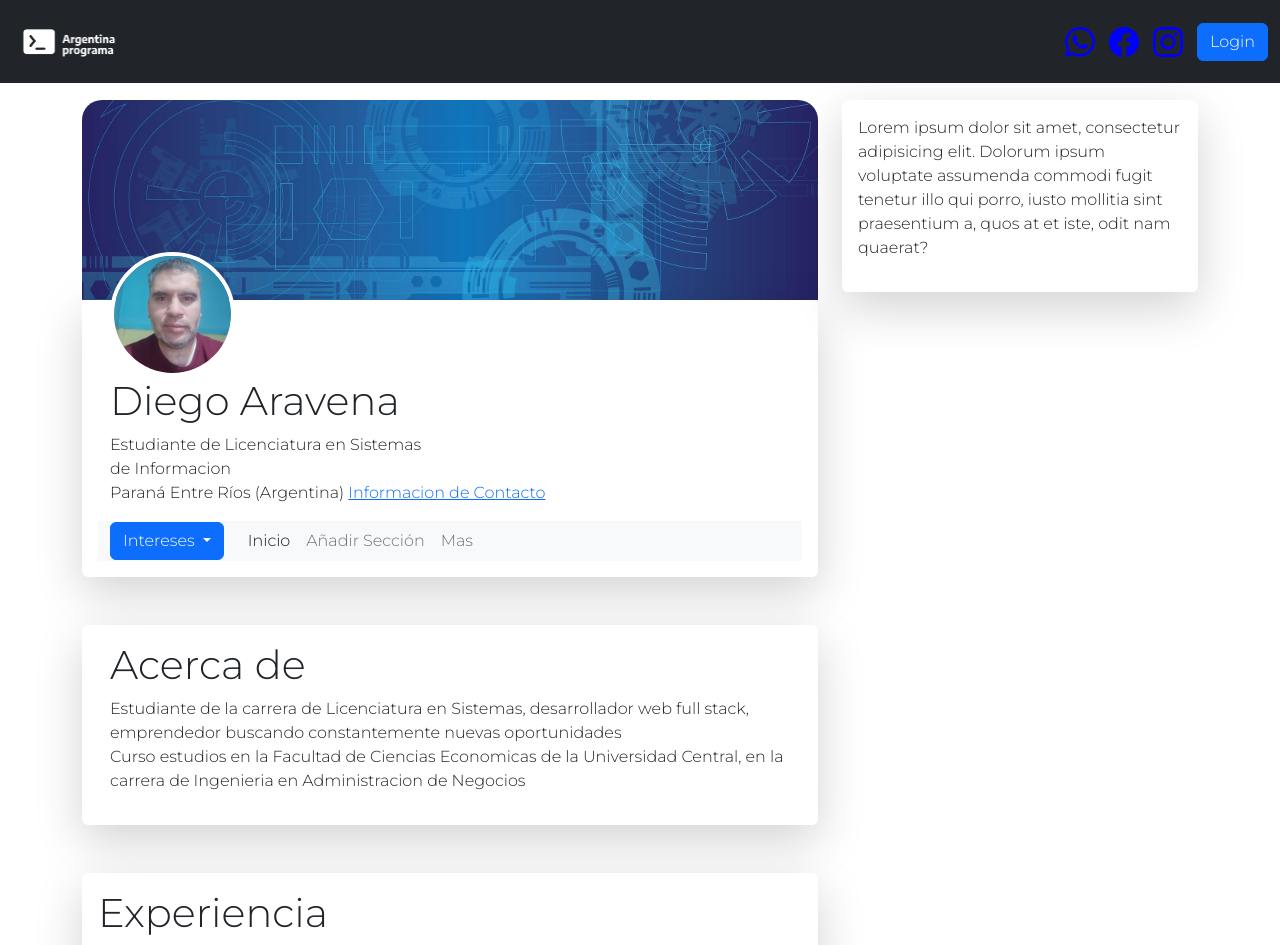
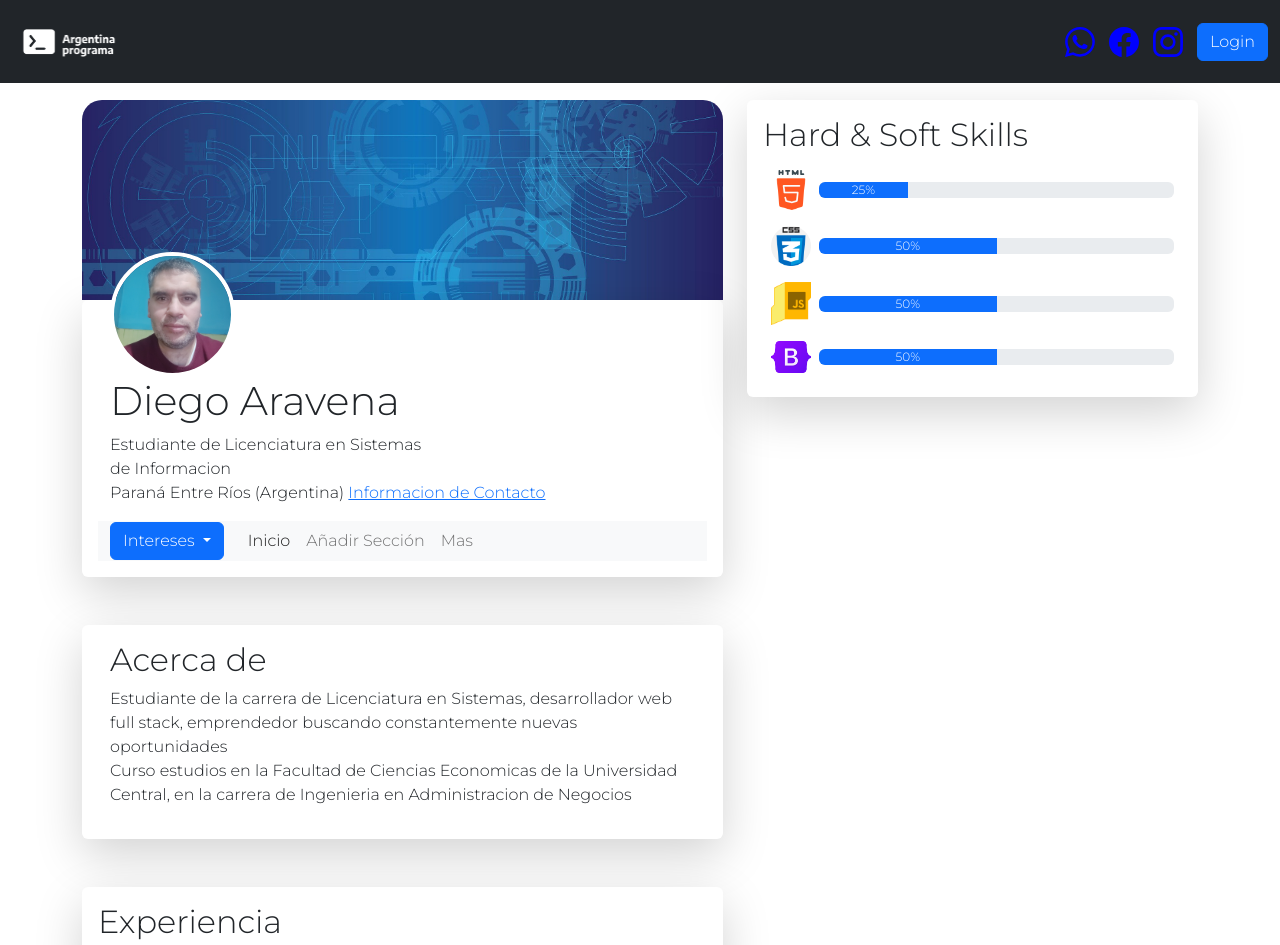
Before and after one commit to daravena1977/portfolio-frontend, a website: page index.html in a window 1280 px wide. Shown: the top 945 px of the page. Drawn offline with nearby package versions, Linux system fonts and the light colour scheme.

Commit message:
se agrega area de habilidades

```diff
--- a/index.html
+++ b/index.html
@@ -20,7 +20,7 @@
 <body>
     <main class="container">
         <div class="row">
-            <div class="col-12 col-lg-8">
+            <div class="col-12 col-lg-7">
                 <div class="row">
                     <!--Header-->
                         <div class="col-12">
@@ -66,7 +66,7 @@
                                 </div>
                                 <div class="container informacion-personal">
                                     <h1 class="nombre">Diego Aravena</h1>
-                                    <p class="titulo fw-light">Estudiante de Licenciatura en Sistemas </br> de Informacion </br>Paraná
+                                    <p class="titulo">Estudiante de Licenciatura en Sistemas </br> de Informacion </br>Paraná
                                         Entre Ríos
                                         (Argentina) <a class="contacto" href="#">Informacion de Contacto</a></p>
 
@@ -114,8 +114,8 @@
                         <div class="col-12 col-lg-12">
                             <section class="acerca-de container shadow-lg p-3 mb-5 bg-body rounded">
                                 <div class="container">
-                                    <h1>Acerca de</h1>
-                                    <p class="fw-light">Estudiante de la carrera de Licenciatura en Sistemas, desarrollador web full stack,
+                                    <h2>Acerca de</h2>
+                                    <p>Estudiante de la carrera de Licenciatura en Sistemas, desarrollador web full stack,
                                         emprendedor buscando
                                         constantemente nuevas oportunidades </br>
                                         Curso estudios en la Facultad de Ciencias Economicas de la Universidad Central, en la
@@ -129,12 +129,12 @@
                         <div class="col-12 col-lg-12">
                             <section class="experiencia container shadow-lg p-3 mb-5 bg-body rounded">
                                 <div class="titulo-seccion">
-                                    <h1>Experiencia</h1>
+                                    <h2>Experiencia</h2>
                                 </div>
                                 <div class="container-fluid">
                                     <div class="row">
                                         <!--Columna izquierda-->
-                                        <div class="logo-experiencia col-12 col-lg-4 border align-items-start">
+                                        <div class="logo-experiencia col-12 col-lg-4 align-items-start">
                                             <a class="logo-img img-thumbnail mt-3" href="https://www.cde.cl/">
                                                 <img class="logo-img" src="imagenes/descarga.png" alt="">
                                             </a>
@@ -185,7 +185,7 @@
                         <div class="col-12 col-lg-12">
                             <section class="educacion container shadow-lg p-3 mb-5 bg-body rounded">
                                 <div class="titulo-seccion">
-                                    <h1>Educacion</h1>
+                                    <h2>Educacion</h2>
                                 </div>
                                 <div class="container-fluid">
                                     <div class="row">
@@ -229,9 +229,43 @@
 
                 </div>
             </div>
-            <div class="col-12 col-lg-4">
+            <div class="col-12 col-lg-5">
                 <section class="container shadow-lg p-3 mb-5 bg-body rounded">
-                    <p>Lorem ipsum dolor sit amet, consectetur adipisicing elit. Dolorum ipsum voluptate assumenda commodi fugit tenetur illo qui porro, iusto mollitia sint praesentium a, quos at et iste, odit nam quaerat?</p>
+                    <h2>Hard & Soft Skills</h2>
+                    <div class="d-flex align-items-center justify-content-between p-2">
+                        <div>
+                            <img src="imagenes/html5.png" alt="" width="40px" height="auto">
+                        </div>
+                        <div class="progress flex-fill ms-2">
+                            <div class="progress-bar" role="progressbar" aria-label="Example with label" style="width: 25%;" aria-valuenow="50" aria-valuemin="0" aria-valuemax="100">25%</div>
+                        </div>
+                    </div>
+                    <div class="d-flex align-items-center justify-content-between p-2">
+                        <div>
+                            <img src="imagenes/css.png" alt="" width="40px" height="auto">
+                        </div>
+                        <div class="progress flex-fill ms-2">
+                            <div class="progress-bar" role="progressbar" aria-label="Example with label" style="width: 50%;" aria-valuenow="50" aria-valuemin="0" aria-valuemax="100">50%</div>
+                        </div>
+                    </div>
+                    <div class="d-flex align-items-center justify-content-between p-2">
+                        <div>
+                            <img src="imagenes/javascript-custom-folder-icon-for-windows-anycar-link-1377289.png" alt="" width="40px" height="auto">
+                        </div>
+                        <div class="progress flex-fill ms-2">
+                            <div class="progress-bar" role="progressbar" aria-label="Example with label" style="width: 50%;" aria-valuenow="50" aria-valuemin="0" aria-valuemax="100">50%</div>
+                        </div>
+                    </div>
+                    <div class="d-flex align-items-center justify-content-between p-2">
+                        <div>
+                            <img src="imagenes/Bootstrap_logo.svg.png" alt="" width="40px" height="auto">
+                        </div>
+                        <div class="progress flex-fill ms-2">
+                            <div class="progress-bar" role="progressbar" aria-label="Example with label" style="width: 50%;" aria-valuenow="50" aria-valuemin="0" aria-valuemax="100">50%</div>
+                        </div>
+                    </div>
+
+
                 </section>
 
 
```
Also changed, not shown: package.json (added, +23 -0 lines), dist/imagenes/20220527_201335.jpg (added), dist/imagenes/20220720_005009.jpg (added), dist/imagenes/APLogo-20-20.png (added), dist/imagenes/descarga.png (added), dist/imagenes/facebook.svg (added), dist/imagenes/geometric-g20d478bd0_1920.jpg (added), dist/imagenes/logo_cde_125 (1).png (added), dist/imagenes/logo_cde_125.png (added), dist/index.html (added), dist/sass/reducido.css (added), dist/styles.css (added), imagenes/Bootstrap_logo.svg.png (added), imagenes/css.png (added), 3 more files, 2 other files.
